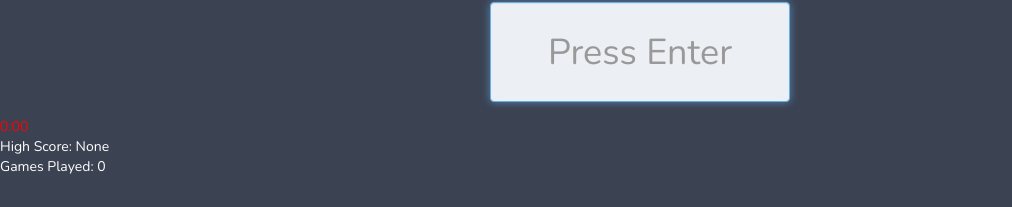
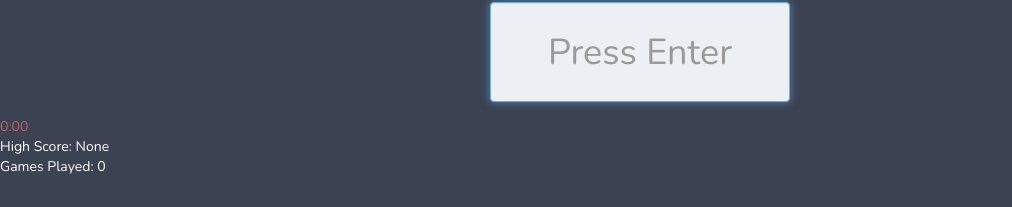
Before and after one commit to breyerjs/typequick, a React (Create React App) app: page / in a window 1280 px wide. Shown: the part 298-505 px from the top of the page, without its empty margins (0-1012 px from the left). Built offline with nearby package versions, Linux system fonts and the light colour scheme.

Commit message:
Color changes; prevent the same word from coming up twice

```diff
--- a/src/css/App.css
+++ b/src/css/App.css
@@ -76,7 +76,7 @@ light grey: #A6ABB2
 
 .watchface{
   margin: auto;
-  color:red;
+  color: #BF616A;
 }
 
 .highscore{
--- a/src/utility/Wordkeeper.js
+++ b/src/utility/Wordkeeper.js
@@ -29,7 +29,7 @@ class Wordkeeper {
   }
   getNewText(){
     var newText = null;
-    while (newText === null || newText.quote.split(" ") === this.words){
+    while (newText === null || JSON.stringify(newText.quote.split(" ")) === JSON.stringify(this.words)){
       newText = Passages.quotes[Math.floor(Math.random()*Passages.quotes.length)];
     }
     return newText.quote.split(" ");
```
